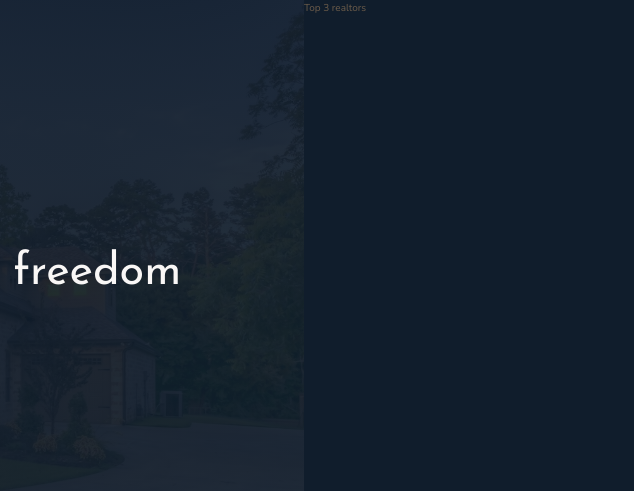
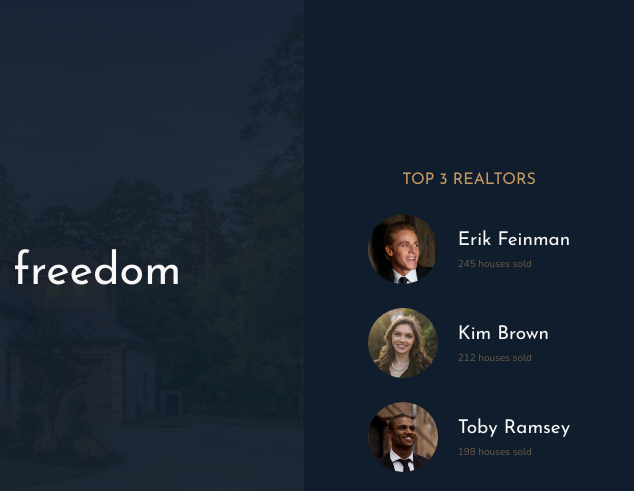
Before and after one commit to Mohamed-Y0/Nexter-SCSS-Grid, a website: page index.html in a window 1280 px wide. Shown: the top 491 px of the page, 646-1280 px from the left. Drawn offline with nearby package versions, Linux system fonts and the light colour scheme; files that its build step writes are made by us from their sources.

Commit message:
finishing the home and realtors section

```diff
--- a/index.html
+++ b/index.html
@@ -33,7 +33,28 @@
       </div>
     </header>
 
-    <div class="realtors">Top 3 realtors</div>
+    <div class="realtors">
+      <h3 class="heading-3">Top 3 Realtors</h3>
+      <div class="realtors__list">
+        <img src="img/realtor-1.jpeg" alt="Realtor 1" class="realtors__img" />
+        <div class="realtors__details">
+          <h4 class="heading-4 heading-4--light">Erik Feinman</h4>
+          <p class="realtors_sold">245 houses sold</p>
+        </div>
+
+        <img src="img/realtor-2.jpeg" alt="Realtor 2" class="realtors__img" />
+        <div class="realtors__details">
+          <h4 class="heading-4 heading-4--light">Kim Brown</h4>
+          <p class="realtors_sold">212 houses sold</p>
+        </div>
+
+        <img src="img/realtor-3.jpeg" alt="Realtor 3" class="realtors__img" />
+        <div class="realtors__details">
+          <h4 class="heading-4 heading-4--light">Toby Ramsey</h4>
+          <p class="realtors_sold">198 houses sold</p>
+        </div>
+      </div>
+    </div>
 
     <section class="features">
       <div class="feature">
--- a/sass/_realtors.scss
+++ b/sass/_realtors.scss
@@ -3,4 +3,31 @@
 .realtors {
   background-color: base.$color-secondary;
   grid-column: col-start 7 / full-end;
+  padding: 3rem;
+
+  display: grid;
+  align-content: center;
+  justify-content: center;
+  row-gap: 2rem;
+  justify-items: center;
+
+  &__list {
+    display: grid;
+    grid-template-columns: min-content max-content;
+    align-items: center;
+    column-gap: 2rem;
+    row-gap: 3vh;
+  }
+
+  &__img {
+    width: 7rem;
+    border-radius: 50%;
+    display: block;
+  }
+
+  &__sold {
+    text-transform: uppercase;
+    color: base.$color-grey-light-2;
+    margin-top: -3px;
+  }
 }
```
